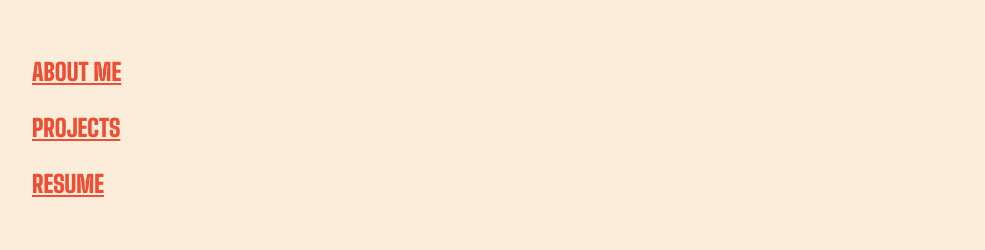
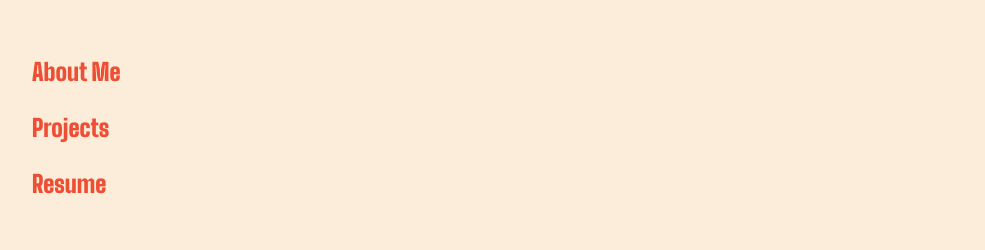
Before and after one commit to vibe-coder/david-irinyemi-portfolio-main, a Next.js app in the folder david-irinyemi-portfolio/david-irinyemi-portfolio/: page / in a window 1280 px wide. Shown: the part 2046-2296 px from the top of the page, without its empty margins (32-1017 px from the left). Built offline with nearby package versions, Linux system fonts and the light colour scheme.

Commit message:
Adjusted page links to their respective pages

```diff
--- a/david-irinyemi-portfolio/david-irinyemi-portfolio/src/app/Footer.jsx
+++ b/david-irinyemi-portfolio/david-irinyemi-portfolio/src/app/Footer.jsx
@@ -10,9 +10,9 @@ const Footer = () => {
         </div>
 
         <div className='pt-14 flex flex-col gap-6 text-burnt-orange'>
-          <a href="/About" className='font cursor-pointer md:text-2xl underline animation duration-200 ease-in-out hover:text-text-gray'>ABOUT ME</a>
-          <a href="/Project" className="md:text-2xl underline animation duration-200 ease-in-out hover:text-text-gray">PROJECTS</a>
-          <a className="md:text-2xl underline animation duration-200 ease-in-out hover:text-text-gray">RESUME</a>
+        <a href="/about" className='transition duration-200 ease-in-out w-[40%] hover:text-text-gray md:text-2xl'>About Me</a>
+        <a href="/projects" className='transition duration-200 ease-in-out w-[40%] hover:text-text-gray md:text-2xl'>Projects</a>
+        <a href="/" className='transition duration-200 ease-in-out w-[40%] hover:text-text-gray md:text-2xl'>Resume</a>
         </div>
 
         <div className='flex gap-5 pt-14'>
```
